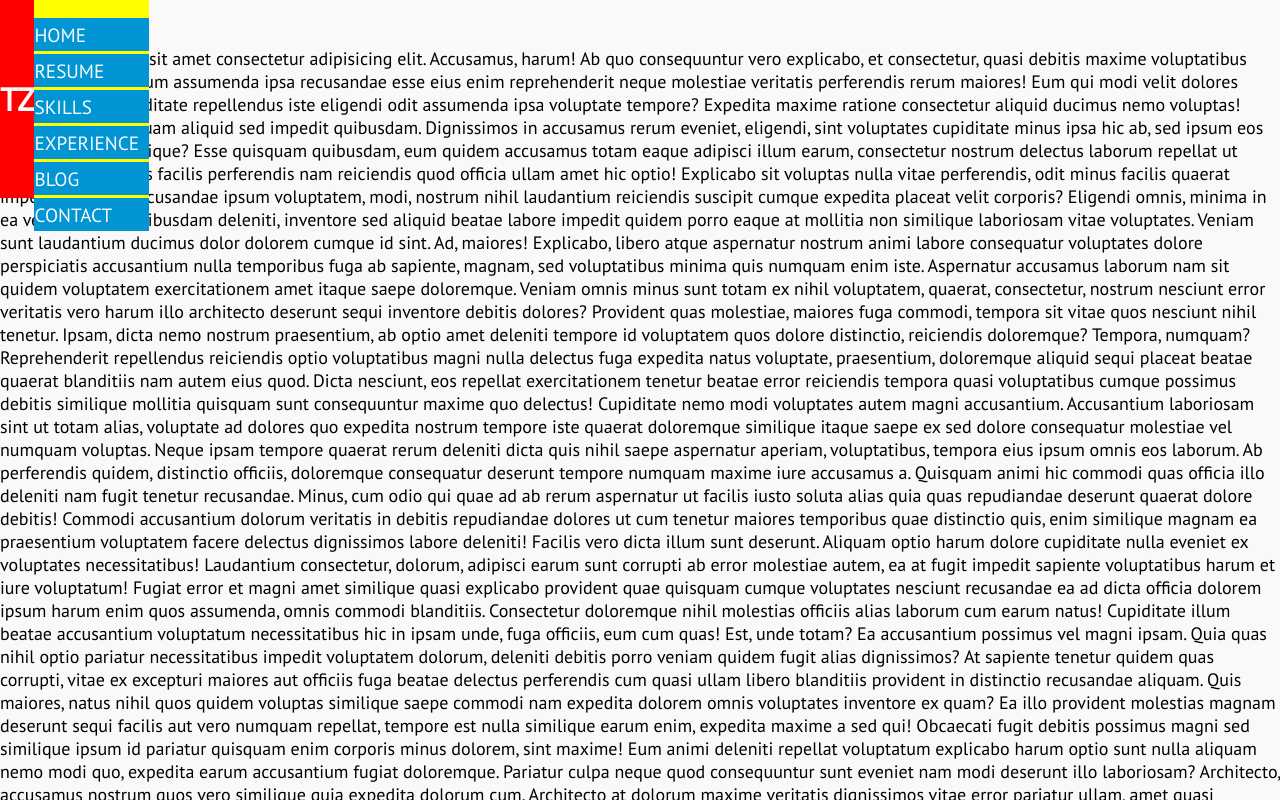
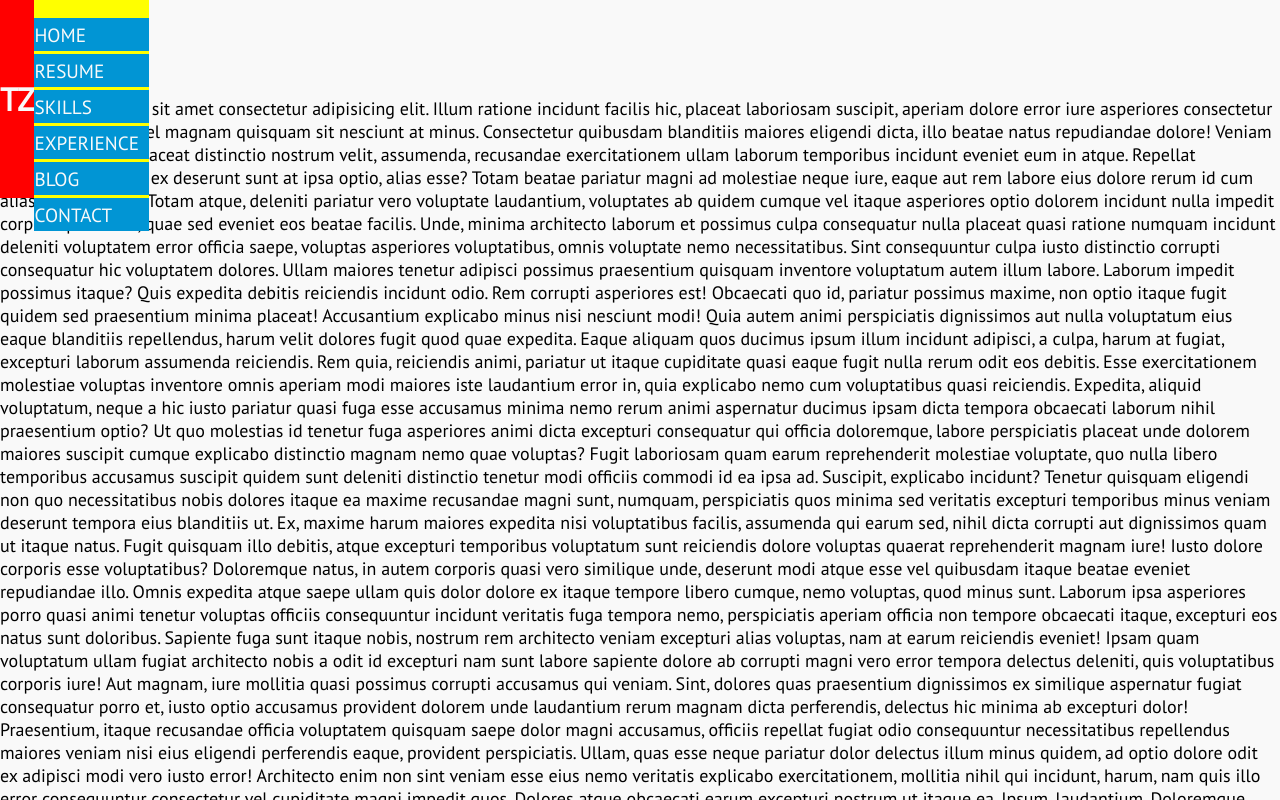
Before and after one commit to tzada8/troy-zada, a React (Create React App) app: page / in a window 1280 px wide. Shown: the top 800 px of the page. Built offline with nearby package versions, Linux system fonts and the light colour scheme.

Commit message:
adding padding so text not covered by navbar

```diff
--- a/src/App.css
+++ b/src/App.css
@@ -37,3 +37,7 @@ a {
 button {
    cursor: pointer;
 }
+
+.content-container {
+   padding: 50px 0;
+}
--- a/src/App.js
+++ b/src/App.js
@@ -17,6 +17,7 @@ function App() {
       <div>
          <Router>
             <Navbar />
+            <div className="content-container">
                <Switch>
                   <Route path="/" exact component={Home} />
                   <Route path="/resume" exact component={Resume} />
@@ -25,126 +26,139 @@ function App() {
                   <Route path="/blog" exact component={Blog} />
                   <Route path="/contact" exact component={Contact} />
                </Switch>
+               <p>
+                  Lorem, ipsum dolor sit amet consectetur adipisicing elit.
+                  Illum ratione incidunt facilis hic, placeat laboriosam
+                  suscipit, aperiam dolore error iure asperiores consectetur
+                  reprehenderit est vel magnam quisquam sit nesciunt at minus.
+                  Consectetur quibusdam blanditiis maiores eligendi dicta, illo
+                  beatae natus repudiandae dolore! Veniam saepe, iste fugiat
+                  placeat distinctio nostrum velit, assumenda, recusandae
+                  exercitationem ullam laborum temporibus incidunt eveniet eum
+                  in atque. Repellat laboriosam placeat ex deserunt sunt at ipsa
+                  optio, alias esse? Totam beatae pariatur magni ad molestiae
+                  neque iure, eaque aut rem labore eius dolore rerum id cum
+                  alias eveniet quas! Totam atque, deleniti pariatur vero
+                  voluptate laudantium, voluptates ab quidem cumque vel itaque
+                  asperiores optio dolorem incidunt nulla impedit corporis
+                  possimus, quae sed eveniet eos beatae facilis. Unde, minima
+                  architecto laborum et possimus culpa consequatur nulla placeat
+                  quasi ratione numquam incidunt deleniti voluptatem error
+                  officia saepe, voluptas asperiores voluptatibus, omnis
+                  voluptate nemo necessitatibus. Sint consequuntur culpa iusto
+                  distinctio corrupti consequatur hic voluptatem dolores. Ullam
+                  maiores tenetur adipisci possimus praesentium quisquam
+                  inventore voluptatum autem illum labore. Laborum impedit
+                  possimus itaque? Quis expedita debitis reiciendis incidunt
+                  odio. Rem corrupti asperiores est! Obcaecati quo id, pariatur
+                  possimus maxime, non optio itaque fugit quidem sed praesentium
+                  minima placeat! Accusantium explicabo minus nisi nesciunt
+                  modi! Quia autem animi perspiciatis dignissimos aut nulla
+                  voluptatum eius eaque blanditiis repellendus, harum velit
+                  dolores fugit quod quae expedita. Eaque aliquam quos ducimus
+                  ipsum illum incidunt adipisci, a culpa, harum at fugiat,
+                  excepturi laborum assumenda reiciendis. Rem quia, reiciendis
+                  animi, pariatur ut itaque cupiditate quasi eaque fugit nulla
+                  rerum odit eos debitis. Esse exercitationem molestiae voluptas
+                  inventore omnis aperiam modi maiores iste laudantium error in,
+                  quia explicabo nemo cum voluptatibus quasi reiciendis.
+                  Expedita, aliquid voluptatum, neque a hic iusto pariatur quasi
+                  fuga esse accusamus minima nemo rerum animi aspernatur ducimus
+                  ipsam dicta tempora obcaecati laborum nihil praesentium optio?
+                  Ut quo molestias id tenetur fuga asperiores animi dicta
+                  excepturi consequatur qui officia doloremque, labore
+                  perspiciatis placeat unde dolorem maiores suscipit cumque
+                  explicabo distinctio magnam nemo quae voluptas? Fugit
+                  laboriosam quam earum reprehenderit molestiae voluptate, quo
+                  nulla libero temporibus accusamus suscipit quidem sunt
+                  deleniti distinctio tenetur modi officiis commodi id ea ipsa
+                  ad. Suscipit, explicabo incidunt? Tenetur quisquam eligendi
+                  non quo necessitatibus nobis dolores itaque ea maxime
+                  recusandae magni sunt, numquam, perspiciatis quos minima sed
+                  veritatis excepturi temporibus minus veniam deserunt tempora
+                  eius blanditiis ut. Ex, maxime harum maiores expedita nisi
+                  voluptatibus facilis, assumenda qui earum sed, nihil dicta
+                  corrupti aut dignissimos quam ut itaque natus. Fugit quisquam
+                  illo debitis, atque excepturi temporibus voluptatum sunt
+                  reiciendis dolore voluptas quaerat reprehenderit magnam iure!
+                  Iusto dolore corporis esse voluptatibus? Doloremque natus, in
+                  autem corporis quasi vero similique unde, deserunt modi atque
+                  esse vel quibusdam itaque beatae eveniet repudiandae illo.
+                  Omnis expedita atque saepe ullam quis dolor dolore ex itaque
+                  tempore libero cumque, nemo voluptas, quod minus sunt. Laborum
+                  ipsa asperiores porro quasi animi tenetur voluptas officiis
+                  consequuntur incidunt veritatis fuga tempora nemo,
+                  perspiciatis aperiam officia non tempore obcaecati itaque,
+                  excepturi eos natus sunt doloribus. Sapiente fuga sunt itaque
+                  nobis, nostrum rem architecto veniam excepturi alias voluptas,
+                  nam at earum reiciendis eveniet! Ipsam quam voluptatum ullam
+                  fugiat architecto nobis a odit id excepturi nam sunt labore
+                  sapiente dolore ab corrupti magni vero error tempora delectus
+                  deleniti, quis voluptatibus corporis iure! Aut magnam, iure
+                  mollitia quasi possimus corrupti accusamus qui veniam. Sint,
+                  dolores quas praesentium dignissimos ex similique aspernatur
+                  fugiat consequatur porro et, iusto optio accusamus provident
+                  dolorem unde laudantium rerum magnam dicta perferendis,
+                  delectus hic minima ab excepturi dolor! Praesentium, itaque
+                  recusandae officia voluptatem quisquam saepe dolor magni
+                  accusamus, officiis repellat fugiat odio consequuntur
+                  necessitatibus repellendus maiores veniam nisi eius eligendi
+                  perferendis eaque, provident perspiciatis. Ullam, quas esse
+                  neque pariatur dolor delectus illum minus quidem, ad optio
+                  dolore odit ex adipisci modi vero iusto error! Architecto enim
+                  non sint veniam esse eius nemo veritatis explicabo
+                  exercitationem, mollitia nihil qui incidunt, harum, nam quis
+                  illo error consequuntur consectetur vel cupiditate magni
+                  impedit quos. Dolores atque obcaecati earum excepturi nostrum
+                  ut itaque ea. Ipsum, laudantium. Doloremque voluptatem
+                  corporis necessitatibus. Possimus, unde quo. Est voluptatem
+                  assumenda quam deleniti cum unde, quaerat, dolorem repudiandae
+                  fugiat aliquam corrupti a asperiores reiciendis! Incidunt sunt
+                  odio aperiam voluptatibus vel veniam vitae eaque iure totam
+                  quia. Molestiae enim nemo sunt eius, dolor repellat deleniti
+                  quis cum corporis accusamus perferendis ex placeat saepe culpa
+                  optio, tenetur harum! Delectus aut eaque explicabo ipsam
+                  asperiores aperiam quasi necessitatibus laboriosam veniam
+                  excepturi, recusandae cum esse error at quas obcaecati dolorem
+                  illo odio modi eum iste voluptates impedit. Commodi
+                  consectetur animi blanditiis ea ex tenetur, rem alias amet,
+                  molestiae quisquam iusto eveniet doloremque pariatur eos
+                  voluptatibus numquam. Incidunt explicabo minima commodi
+                  excepturi ut eligendi perspiciatis facere tenetur in eos
+                  placeat eaque cumque, delectus pariatur quod est sequi quae.
+                  Minus beatae unde, dolore quos nam saepe assumenda sunt
+                  ducimus cumque. Possimus in inventore nesciunt modi quidem?
+                  Nesciunt, aspernatur, repellendus optio quos minima explicabo
+                  pariatur autem id necessitatibus consectetur possimus aut
+                  quisquam reiciendis veritatis quas repellat quam numquam alias
+                  eum. Officiis debitis explicabo facere a, accusamus
+                  repellendus tempora voluptatem atque exercitationem vero,
+                  aspernatur ad odit beatae eaque! Maiores incidunt ipsum
+                  temporibus totam sit voluptas optio delectus veritatis!
+                  Repudiandae exercitationem accusamus et accusantium
+                  perferendis nihil, sequi incidunt distinctio corporis
+                  blanditiis cumque possimus maiores libero voluptate, ex amet
+                  non aspernatur nobis! Aperiam maxime, ducimus nulla, ad quos
+                  nobis vitae, veniam voluptatum harum esse porro reiciendis
+                  alias at laborum. Tenetur reiciendis modi dignissimos beatae
+                  dolorem veritatis temporibus maiores adipisci tempore,
+                  consequuntur qui blanditiis eveniet autem, cupiditate
+                  architecto incidunt inventore. Non sequi excepturi quae.
+                  Eligendi obcaecati, laboriosam perferendis perspiciatis illo
+                  natus! Quaerat consequuntur magnam hic accusamus. Architecto,
+                  suscipit quo? Odit repellendus quae autem? Maiores minima esse
+                  sapiente dolorem animi placeat illum alias consequuntur rem
+                  cum voluptate ex aut neque itaque corporis aspernatur omnis,
+                  dolore sequi harum. Dignissimos dolore tempore, accusantium
+                  laboriosam cumque, nihil error autem delectus dolorem soluta
+                  amet voluptatem aliquam molestiae necessitatibus eaque nemo.
+                  Odit, error. Quibusdam quam sit quidem deleniti dolores cum id
+                  atque perspiciatis vero sapiente ut iusto, reiciendis
+                  cupiditate iste consequatur velit fuga voluptates aspernatur
+                  totam magnam temporibus.
+               </p>
+            </div>
          </Router>
-         <p>
-            Lorem ipsum dolor sit amet consectetur adipisicing elit. Accusamus,
-            harum! Ab quo consequuntur vero explicabo, et consectetur, quasi
-            debitis maxime voluptatibus minus, est velit earum assumenda ipsa
-            recusandae esse eius enim reprehenderit neque molestiae veritatis
-            perferendis rerum maiores! Eum qui modi velit dolores dolore, ipsum,
-            cupiditate repellendus iste eligendi odit assumenda ipsa voluptate
-            tempore? Expedita maxime ratione consectetur aliquid ducimus nemo
-            voluptas! Harum doloribus quam aliquid sed impedit quibusdam.
-            Dignissimos in accusamus rerum eveniet, eligendi, sint voluptates
-            cupiditate minus ipsa hic ab, sed ipsum eos minima nemo similique?
-            Esse quisquam quibusdam, eum quidem accusamus totam eaque adipisci
-            illum earum, consectetur nostrum delectus laborum repellat ut
-            explicabo molestias facilis perferendis nam reiciendis quod officia
-            ullam amet hic optio! Explicabo sit voluptas nulla vitae
-            perferendis, odit minus facilis quaerat impedit incidunt recusandae
-            ipsum voluptatem, modi, nostrum nihil laudantium reiciendis suscipit
-            cumque expedita placeat velit corporis? Eligendi omnis, minima in ea
-            vel commodi, quibusdam deleniti, inventore sed aliquid beatae labore
-            impedit quidem porro eaque at mollitia non similique laboriosam
-            vitae voluptates. Veniam sunt laudantium ducimus dolor dolorem
-            cumque id sint. Ad, maiores! Explicabo, libero atque aspernatur
-            nostrum animi labore consequatur voluptates dolore perspiciatis
-            accusantium nulla temporibus fuga ab sapiente, magnam, sed
-            voluptatibus minima quis numquam enim iste. Aspernatur accusamus
-            laborum nam sit quidem voluptatem exercitationem amet itaque saepe
-            doloremque. Veniam omnis minus sunt totam ex nihil voluptatem,
-            quaerat, consectetur, nostrum nesciunt error veritatis vero harum
-            illo architecto deserunt sequi inventore debitis dolores? Provident
-            quas molestiae, maiores fuga commodi, tempora sit vitae quos
-            nesciunt nihil tenetur. Ipsam, dicta nemo nostrum praesentium, ab
-            optio amet deleniti tempore id voluptatem quos dolore distinctio,
-            reiciendis doloremque? Tempora, numquam? Reprehenderit repellendus
-            reiciendis optio voluptatibus magni nulla delectus fuga expedita
-            natus voluptate, praesentium, doloremque aliquid sequi placeat
-            beatae quaerat blanditiis nam autem eius quod. Dicta nesciunt, eos
-            repellat exercitationem tenetur beatae error reiciendis tempora
-            quasi voluptatibus cumque possimus debitis similique mollitia
-            quisquam sunt consequuntur maxime quo delectus! Cupiditate nemo modi
-            voluptates autem magni accusantium. Accusantium laboriosam sint ut
-            totam alias, voluptate ad dolores quo expedita nostrum tempore iste
-            quaerat doloremque similique itaque saepe ex sed dolore consequatur
-            molestiae vel numquam voluptas. Neque ipsam tempore quaerat rerum
-            deleniti dicta quis nihil saepe aspernatur aperiam, voluptatibus,
-            tempora eius ipsum omnis eos laborum. Ab perferendis quidem,
-            distinctio officiis, doloremque consequatur deserunt tempore numquam
-            maxime iure accusamus a. Quisquam animi hic commodi quas officia
-            illo deleniti nam fugit tenetur recusandae. Minus, cum odio qui quae
-            ad ab rerum aspernatur ut facilis iusto soluta alias quia quas
-            repudiandae deserunt quaerat dolore debitis! Commodi accusantium
-            dolorum veritatis in debitis repudiandae dolores ut cum tenetur
-            maiores temporibus quae distinctio quis, enim similique magnam ea
-            praesentium voluptatem facere delectus dignissimos labore deleniti!
-            Facilis vero dicta illum sunt deserunt. Aliquam optio harum dolore
-            cupiditate nulla eveniet ex voluptates necessitatibus! Laudantium
-            consectetur, dolorum, adipisci earum sunt corrupti ab error
-            molestiae autem, ea at fugit impedit sapiente voluptatibus harum et
-            iure voluptatum! Fugiat error et magni amet similique quasi
-            explicabo provident quae quisquam cumque voluptates nesciunt
-            recusandae ea ad dicta officia dolorem ipsum harum enim quos
-            assumenda, omnis commodi blanditiis. Consectetur doloremque nihil
-            molestias officiis alias laborum cum earum natus! Cupiditate illum
-            beatae accusantium voluptatum necessitatibus hic in ipsam unde, fuga
-            officiis, eum cum quas! Est, unde totam? Ea accusantium possimus vel
-            magni ipsam. Quia quas nihil optio pariatur necessitatibus impedit
-            voluptatem dolorum, deleniti debitis porro veniam quidem fugit alias
-            dignissimos? At sapiente tenetur quidem quas corrupti, vitae ex
-            excepturi maiores aut officiis fuga beatae delectus perferendis cum
-            quasi ullam libero blanditiis provident in distinctio recusandae
-            aliquam. Quis maiores, natus nihil quos quidem voluptas similique
-            saepe commodi nam expedita dolorem omnis voluptates inventore ex
-            quam? Ea illo provident molestias magnam deserunt sequi facilis aut
-            vero numquam repellat, tempore est nulla similique earum enim,
-            expedita maxime a sed qui! Obcaecati fugit debitis possimus magni
-            sed similique ipsum id pariatur quisquam enim corporis minus
-            dolorem, sint maxime! Eum animi deleniti repellat voluptatum
-            explicabo harum optio sunt nulla aliquam nemo modi quo, expedita
-            earum accusantium fugiat doloremque. Pariatur culpa neque quod
-            consequuntur sunt eveniet nam modi deserunt illo laboriosam?
-            Architecto, accusamus nostrum quos vero similique quia expedita
-            dolorum cum. Architecto at dolorum maxime veritatis dignissimos
-            vitae error pariatur ullam, amet quasi recusandae voluptatum
-            nostrum. Molestiae expedita veritatis fugit, incidunt earum aperiam
-            commodi nihil maxime voluptatibus adipisci unde minus. Quibusdam non
-            ad ab cum, voluptatem illum aliquid minus et modi sit asperiores!
-            Soluta quidem, consequuntur voluptatum quibusdam officia nostrum
-            ipsum reiciendis, deleniti voluptatibus molestiae a, autem aperiam
-            praesentium qui nam aliquid perspiciatis! Nesciunt quidem magnam in
-            temporibus, repudiandae id voluptatum maiores iste ipsum perferendis
-            eligendi odio ullam aliquam libero vel sapiente quia laudantium,
-            velit non at! Ducimus id aliquam recusandae vel pariatur reiciendis
-            voluptatem sunt quisquam, incidunt fugiat aut, quos tempore
-            reprehenderit hic sit, ratione numquam eveniet alias quasi itaque?
-            Dolor iure ipsum, illum quaerat quo dolores omnis. Quidem provident
-            ea, dolore dolorum velit dicta soluta odio repellendus officiis
-            porro reiciendis aut corrupti, eius blanditiis, natus error
-            consequuntur adipisci quisquam ipsum. Libero nesciunt natus
-            excepturi, adipisci, a at molestias non quia deserunt est quibusdam
-            nisi, nemo odio corporis? Reiciendis odio magni laborum
-            exercitationem nisi consequuntur accusamus, vero provident
-            distinctio, repellendus alias dignissimos aut repudiandae, amet
-            soluta iste eligendi! Ab, incidunt pariatur culpa beatae vero labore
-            consectetur id harum suscipit delectus exercitationem nisi porro
-            alias quasi rem totam vel cupiditate tempore tenetur. Maxime quam
-            assumenda rerum, illo sint aliquam nulla sit pariatur commodi minus,
-            doloribus voluptate soluta ipsum, non perferendis quod dolorum
-            voluptatem accusantium cupiditate aliquid! Aliquid, voluptate
-            dolorem officia provident incidunt magni aliquam quas quia nihil
-            minima exercitationem, repellat dignissimos aspernatur odit
-            doloribus quae ratione modi! Accusantium nostrum explicabo omnis
-            iste corporis architecto, necessitatibus repudiandae nihil. Repellat
-            minus earum pariatur possimus incidunt! Veniam ducimus ipsam ad, et
-            minus odit, quaerat alias, reiciendis ipsum incidunt est explicabo
-            magni eveniet laborum repellendus? Laboriosam placeat, id distinctio
-            provident ex nobis tempore tenetur alias non laborum sequi dolore ab
-            accusamus dolores eius necessitatibus cumque incidunt! Iste
-            distinctio reiciendis fugiat totam sapiente dolore maiores porro,
-            placeat dolores architecto enim.
-         </p>
       </div>
    );
 }
```
Lines whose indentation alone changed are shown as unchanged.
